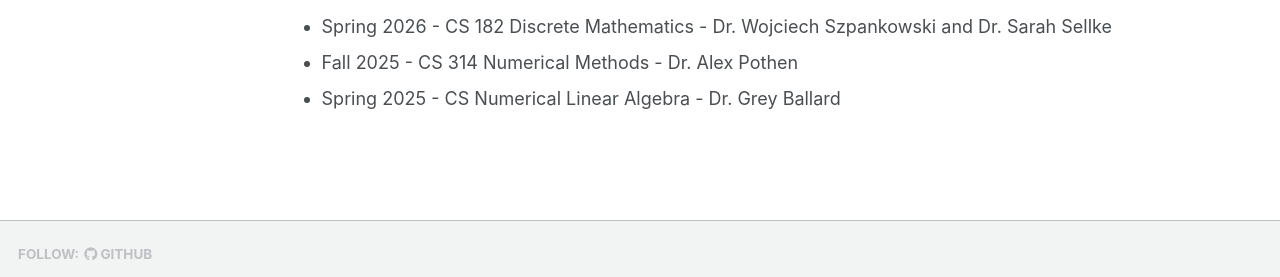
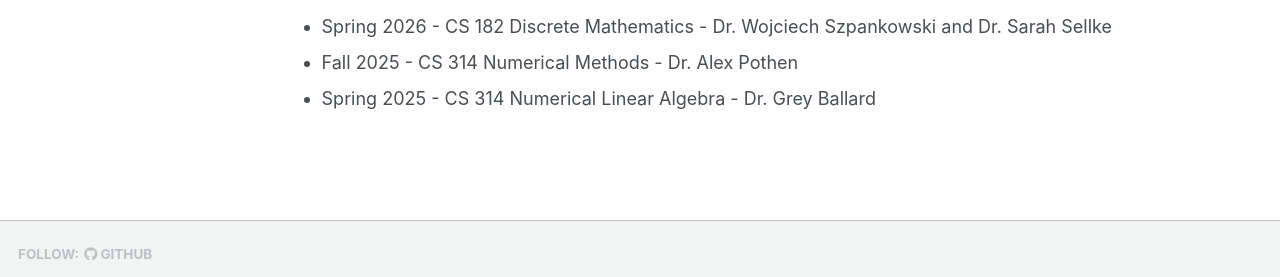
Before and after one commit to Jv7Pinheiro/Jv7Pinheiro.github.io, a Jekyll site: the page built from _pages/cv.md, in a window 1280 px wide and 900 px high, scrolled down 3170 px. Shown: the part 569-846 px from the top of the window. Built offline with Jekyll 4.4.1, drawn with Linux system fonts in a browser that asks for light colours; some web fonts are replaced; a script bundle is joined from its source files by our own code; library files that are not in the unit come from our copies.

Commit message:
Fixed small typo on CV

```diff
--- a/_pages/cv.md
+++ b/_pages/cv.md
@@ -94,4 +94,4 @@ Teaching Assistantships
 ======
   * Spring 2026 - CS 182 Discrete Mathematics - Dr. Wojciech Szpankowski and Dr. Sarah Sellke
   * Fall 2025 - CS 314 Numerical Methods - Dr. Alex Pothen
-  * Spring 2025 - CS Numerical Linear Algebra - Dr. Grey Ballard
+  * Spring 2025 - CS 314 Numerical Linear Algebra - Dr. Grey Ballard
```
